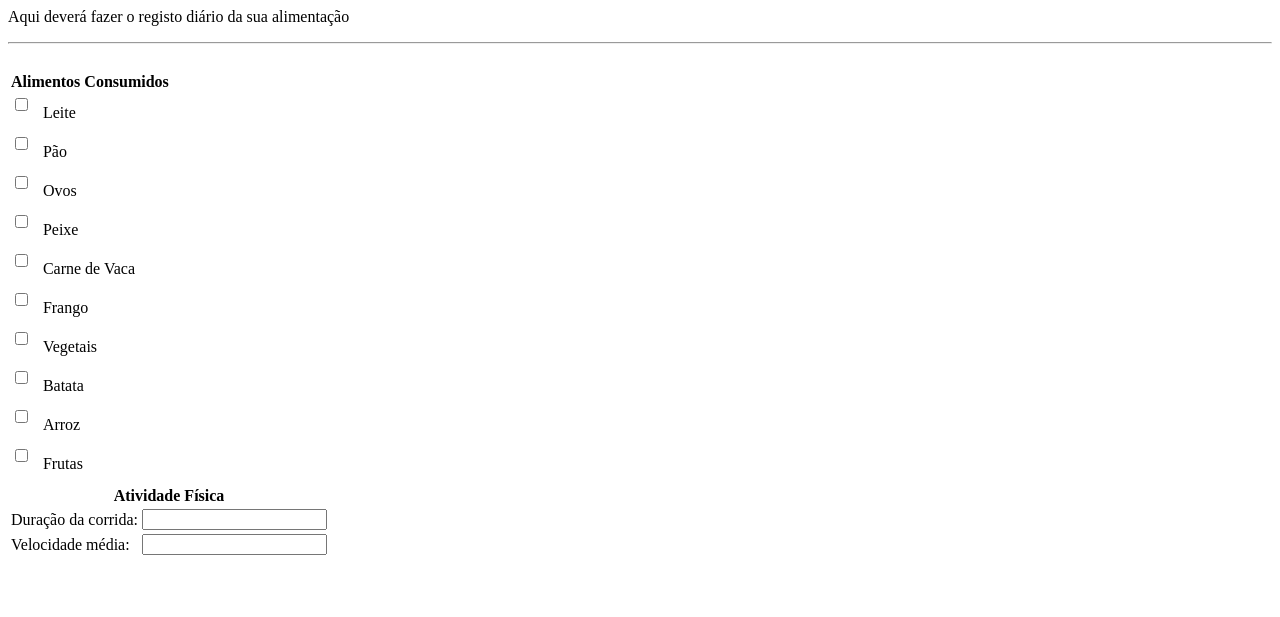
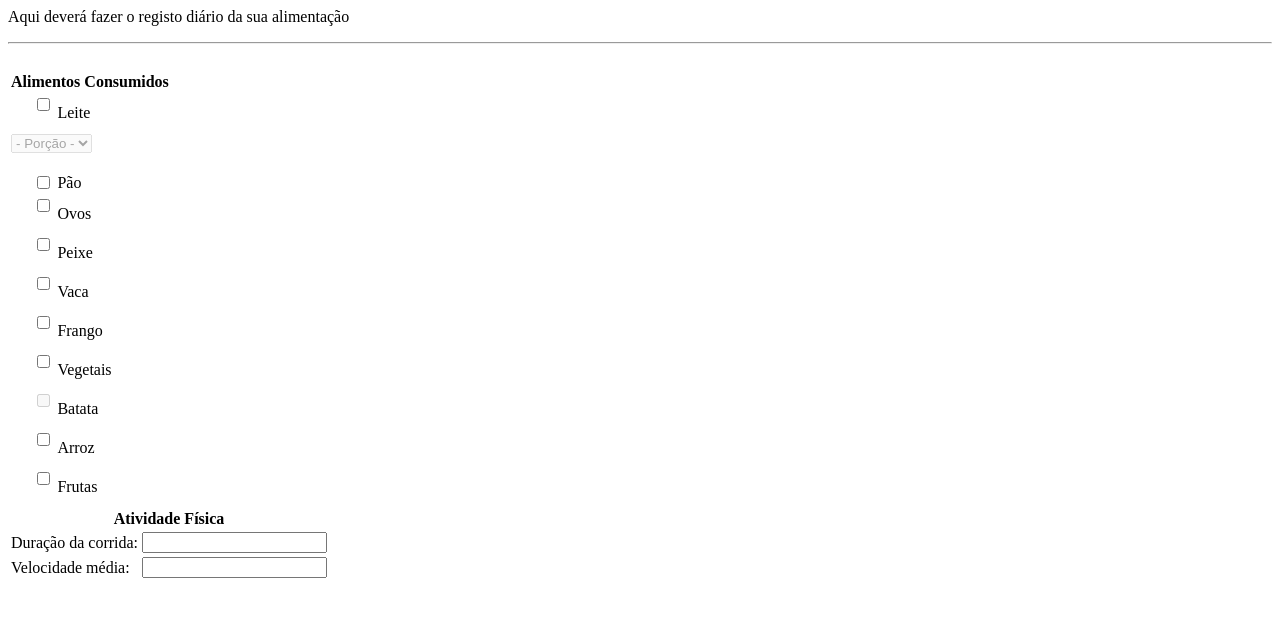
Before and after one commit to floli171/SIM-amizades-coloridas, a PHP site: page /SIM/dailyInfo.php in a window 1280 px wide. Shown: the top 617 px of the page. Run offline with PHP 8.4, Linux system fonts and the light colour scheme.

Commit message:
Add files via upload

```diff
--- a/dailyInfo.php
+++ b/dailyInfo.php
@@ -7,18 +7,37 @@
 		</th>
 	</tr>
 	<tr>
-		<td>
+		<td align="right">
 			<form>
-			<input type="checkbox" name="milk">
+			<input type="checkbox" name="milk" id="milk">
 			</form>
+
+			<script>
+				function myFunction() {
+					if (document.getElementById("checkbox").checked == true) {
+			  			document.getElementById("amountMeals").disabled = false
+			  		}
+  			</script>
 		</td>
 		<td>
 			Leite
 		</td>
 	</tr>
-		<td>
+	<tr>
+		<td colspan="2">
 			<form>
-			<input type="checkbox" name="bread">
+				<select name="amountMeals" id="amountMeals" disabled>
+					<option> - Porção - </option>
+					<option value="1">1</option>
+					<option value="2">2</option>
+					<option value="3">3</option>
+			</form>
+		</td>
+	</tr>
+	<tr>
+		<td align="right">
+			<form>
+			<input type="checkbox" name="bread" id="bread">
 			</form>
 		</td>
 		<td>
@@ -26,9 +45,9 @@
 		</td>
 	</tr>
 	<tr>
-		<td>
+		<td align="right">
 			<form>
-			<input type="checkbox" name="egg">
+			<input type="checkbox" name="egg" id="egg">
 			</form>
 		</td>
 		<td>
@@ -37,9 +56,9 @@
 
 	</tr>
 	<tr>
-		<td>
+		<td align="right">
 			<form>
-			<input type="checkbox" name="fish">
+			<input type="checkbox" name="fish" id="fish">
 			</form>
 		</td>
 		<td>
@@ -47,19 +66,19 @@
 		</td>
 	</tr>
 	<tr>
-		<td>
+		<td align="right">
 			<form>
-			<input type="checkbox" name="beef">
+			<input type="checkbox" name="beef" id="beef">
 			</form>
 		</td>
 		<td>
-			Carne de Vaca
+			Vaca
 		</td>
 	</tr>
 	<tr>
-		<td>
+		<td align="right">
 			<form>
-			<input type="checkbox" name="chicken">
+			<input type="checkbox" name="chicken" id="chicken">
 			</form>
 		</td>
 		<td>
@@ -67,9 +86,9 @@
 		</td>
 	</tr>
 	<tr>
-		<td>
+		<td align="right">
 			<form>
-			<input type="checkbox" name="vegetable">
+			<input type="checkbox" name="vegetable" id="vegetable">
 			</form>
 		</td>
 		<td>
@@ -77,9 +96,9 @@
 		</td>
 	</tr>
 	<tr>
-		<td>
+		<td align="right">
 			<form>
-			<input type="checkbox" name="potato">
+			<input type="checkbox" name="potato" id="potato" disabled>
 			</form>
 		</td>
 		<td>
@@ -87,9 +106,9 @@
 		</td>
 	</tr>
 	<tr>
-		<td>
+		<td align="right">
 			<form>
-			<input type="checkbox" name="rice">
+			<input type="checkbox" name="rice" id="rice">
 			</form>
 		</td>
 		<td>
@@ -97,9 +116,9 @@
 		</td>
 	</tr>
 	<tr>
-		<td>
+		<td align="right">
 			<form>
-			<input type="checkbox" name="fruit">
+			<input type="checkbox" name="fruit" id="fruit">
 			</form>
 		</td>
 		<td>
```
Lines whose indentation alone changed are shown as unchanged.
